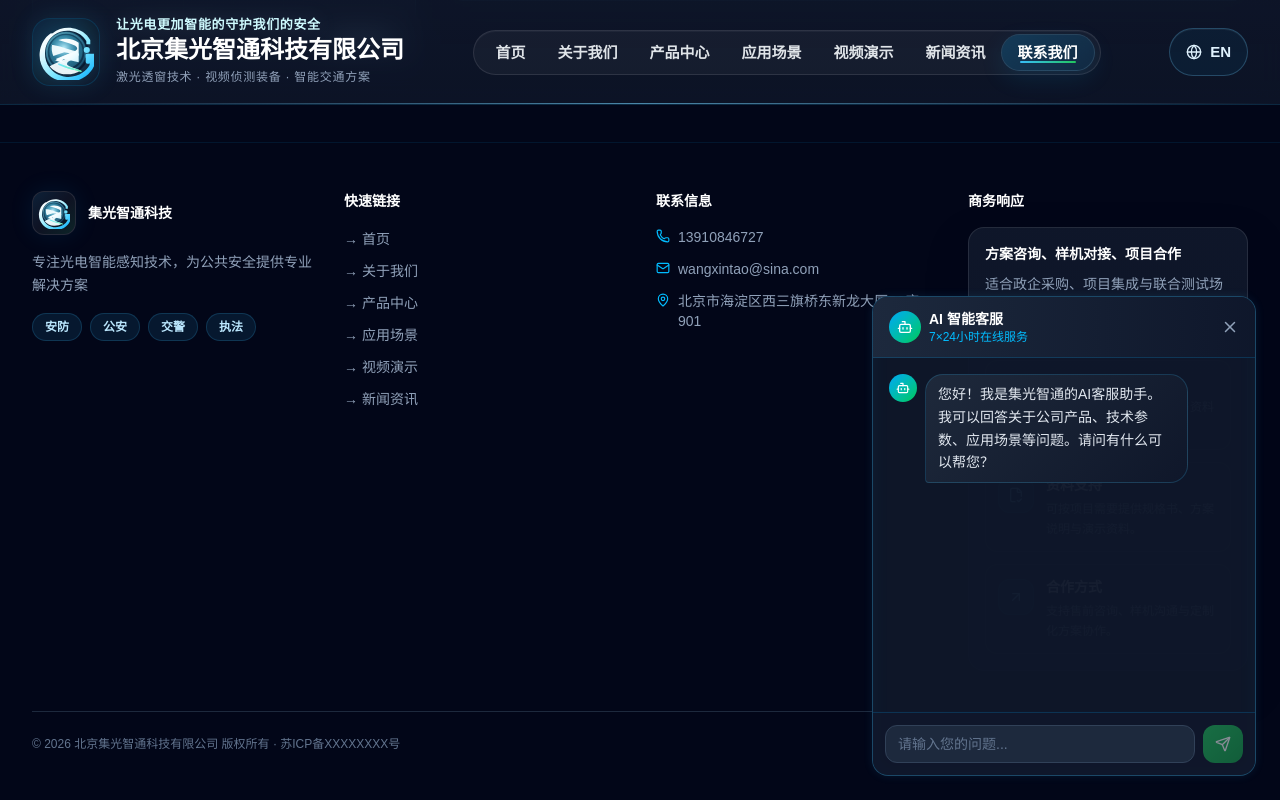
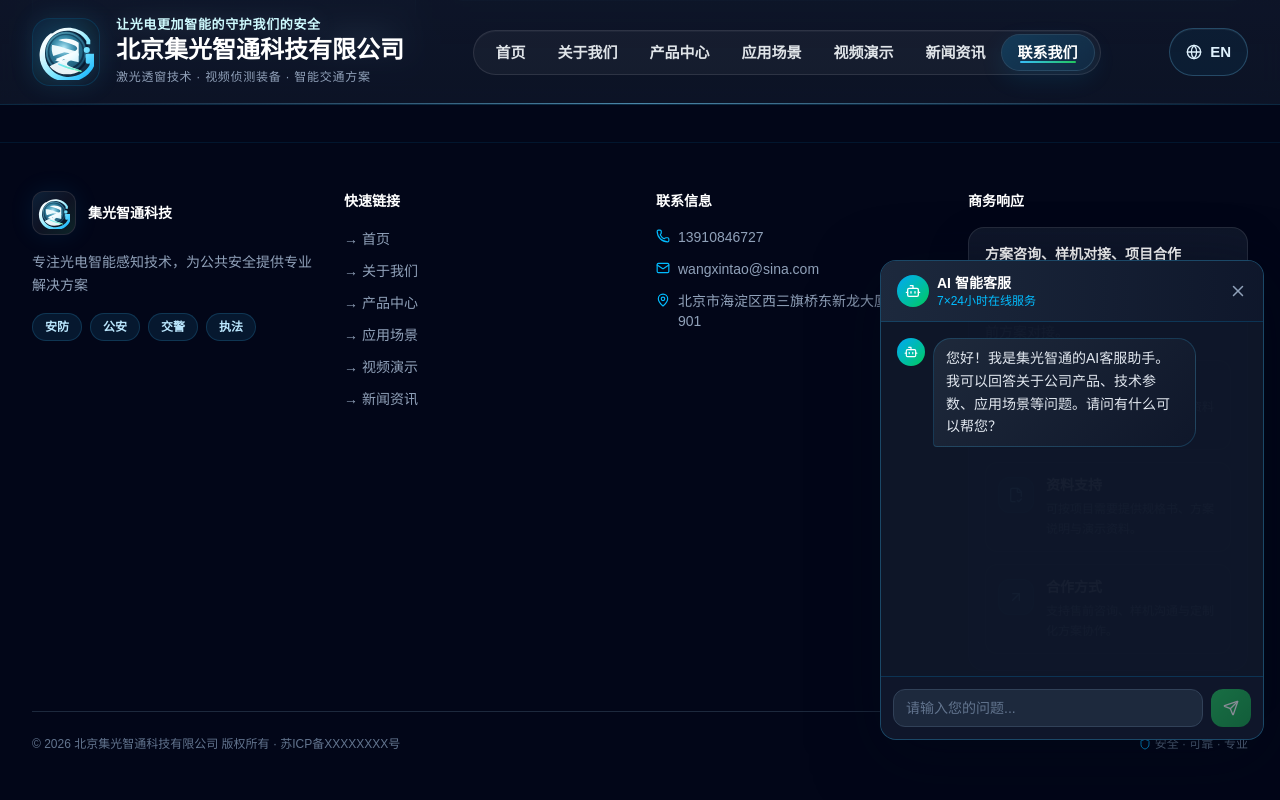
Before and after one commit to wangxintao-bj/jiguangzhitong, a React (Vite) app: page /contact in a window 1280 px wide. Both pictures are taken after a click on the button "Open AI Chat". Shown: the part 934-1734 px from the top of the page. Built offline with nearby package versions, Linux system fonts and the light colour scheme.

Commit message:
feat: 聊天按钮改为可拖拽浮动

```diff
--- a/src/components/AIChatbot.tsx
+++ b/src/components/AIChatbot.tsx
@@ -1,4 +1,4 @@
-import { useState, useEffect, useRef } from 'react'
+import { useState, useEffect, useRef, useCallback } from 'react'
 import { useLang } from '../contexts/LangContext'
 import { MessageCircle, X, Send, Bot, User } from 'lucide-react'
 
@@ -9,7 +9,6 @@
 
 const aiResponses: Record<'zh' | 'en', Record<string, string[]>> = {
   zh: {
-
     '产品': ['我们的核心产品包括：激光透窗摄像机、高清视频监控系统、智能交通抓拍系统、夜视增强摄像机。请问您对哪类产品感兴趣？', '我们提供的光电产品具备高分辨率、全天候工作能力，特别适合公安、交警等执法部门使用。'],
     '激光': ['激光透窗技术是我公司核心专利技术，可有效穿透雨雾、玻璃等介质，实现全天候高清成像。支持的最大探测距离可达数百米。', '我们的激光透窗产品已在多地公安局和交管部门得到成功应用，图像清晰度达到行业领先水平。'],
     '交通': ['智能交通系统包括：超清违章抓拍、车牌识别、车速检测、闯红灯自动记录等功能，满足交管部门全面执法需求。', '我们的交通监控系统支持24小时不间断工作，在雨雾等恶劣天气下仍能清晰抓拍。'],
@@ -24,7 +23,7 @@
     'traffic': ['Our smart traffic system includes: HD violation capture, license plate recognition, speed detection, and automatic red-light recording to meet comprehensive enforcement needs.'],
     'price': ['Product pricing depends on your specific requirements and purchase quantity. Please leave your contact information and our sales engineer will contact you within 24 hours.'],
     'contact': ['You can reach us by filling out the inquiry form on our website or calling our sales hotline. We promise to respond within 24 hours.'],
-    'company': ['Wuxi Jiguang Zhitong Technology Co., Ltd. is a high-tech enterprise focused on video surveillance, optoelectronics, and intelligent transportation, primarily serving law enforcement agencies.'],
+    'company': ['Jiguang Zhitong Technology Co., Ltd. is a high-tech enterprise focused on video surveillance, optoelectronics, and intelligent transportation, primarily serving law enforcement agencies.'],
   } as any
 }
 
@@ -54,6 +53,89 @@
   const [thinking, setThinking] = useState(false)
   const messagesEndRef = useRef<HTMLDivElement>(null)
 
+  // ---- Drag state for floating button ----
+  const [dragging, setDragging] = useState(false)
+  const [dragStart, setDragStart] = useState({ x: 0, y: 0 })
+  const [pos, setPos] = useState(() => {
+    const saved = typeof window !== 'undefined' ? localStorage.getItem('chatbot_pos') : null
+    if (saved) {
+      try { return JSON.parse(saved) } catch {}
+    }
+    return { x: window.innerWidth - 80, y: window.innerHeight - 100 }
+  })
+  const btnRef = useRef<HTMLButtonElement>(null)
+  const hasMovedRef = useRef(false)
+  const movedDistance = useRef(0)
+
+  const constrain = useCallback((x: number, y: number) => {
+    const w = window.innerWidth
+    const h = window.innerHeight
+    const btnSize = 56
+    return {
+      x: Math.max(8, Math.min(x, w - btnSize - 8)),
+      y: Math.max(8, Math.min(y, h - btnSize - 8)),
+    }
+  }, [])
+
+  const handleMouseDown = (e: React.MouseEvent) => {
+    setDragging(true)
+    hasMovedRef.current = false
+    movedDistance.current = 0
+    setDragStart({ x: e.clientX - pos.x, y: e.clientY - pos.y })
+    e.preventDefault()
+  }
+
+  const handleTouchStart = (e: React.TouchEvent) => {
+    const touch = e.touches[0]
+    setDragging(true)
+    hasMovedRef.current = false
+    movedDistance.current = 0
+    setDragStart({ x: touch.clientX - pos.x, y: touch.clientY - pos.y })
+  }
+
+  useEffect(() => {
+    if (!dragging) return
+
+    const handleMouseMove = (e: MouseEvent) => {
+      const newPos = constrain(e.clientX - dragStart.x, e.clientY - dragStart.y)
+      movedDistance.current += Math.abs(newPos.x - pos.x) + Math.abs(newPos.y - pos.y)
+      if (movedDistance.current > 10) hasMovedRef.current = true
+      setPos(newPos)
+    }
+
+    const handleTouchMove = (e: TouchEvent) => {
+      const touch = e.touches[0]
+      const newPos = constrain(touch.clientX - dragStart.x, touch.clientY - dragStart.y)
+      movedDistance.current += Math.abs(newPos.x - pos.x) + Math.abs(newPos.y - pos.y)
+      if (movedDistance.current > 10) hasMovedRef.current = true
+      setPos(newPos)
+    }
+
+    const handleEnd = () => {
+      setDragging(false)
+      localStorage.setItem('chatbot_pos', JSON.stringify(pos))
+    }
+
+    window.addEventListener('mousemove', handleMouseMove)
+    window.addEventListener('mouseup', handleEnd)
+    window.addEventListener('touchmove', handleTouchMove, { passive: true })
+    window.addEventListener('touchend', handleEnd)
+
+    return () => {
+      window.removeEventListener('mousemove', handleMouseMove)
+      window.removeEventListener('mouseup', handleEnd)
+      window.removeEventListener('touchmove', handleTouchMove)
+      window.removeEventListener('touchend', handleEnd)
+    }
+  }, [dragging, dragStart, constrain, pos])
+
+  useEffect(() => {
+    if (!dragging) {
+      localStorage.setItem('chatbot_pos', JSON.stringify(pos))
+    }
+  }, [pos, dragging])
+  // ---- End drag logic ----
+
   useEffect(() => {
     messagesEndRef.current?.scrollIntoView({ behavior: 'smooth' })
   }, [messages])
@@ -75,39 +157,40 @@
     }, 800 + Math.random() * 600)
   }
 
+  const handleBtnClick = () => {
+    if (!hasMovedRef.current) {
+      setOpen(true)
+    }
+  }
+
   return (
     <>
-      {/* Floating button - always visible, fixed on screen */}
+      {/* Floating draggable button */}
       <button
-        onClick={() => setOpen(true)}
-        className="fixed bottom-6 right-6 z-[9999] btn-cta text-white w-14 h-14 rounded-full flex items-center justify-center shadow-[0_8px_32px_rgba(6,182,212,0.5)] cursor-pointer animate-pulse-glow hover:scale-110 active:scale-95 transition-all duration-200 ring-2 ring-sky-400/20"
+        ref={btnRef}
+        onMouseDown={handleMouseDown}
+        onTouchStart={handleTouchStart}
+        onClick={handleBtnClick}
+        className="fixed z-[9999] btn-cta text-white w-14 h-14 rounded-full flex items-center justify-center shadow-[0_8px_32px_rgba(6,182,212,0.5)] cursor-grab active:cursor-grabbing hover:scale-110 active:scale-95 transition-all duration-200 ring-2 ring-sky-400/20"
+        style={{
+          left: pos.x,
+          top: pos.y,
+          display: open ? 'none' : 'flex',
+        }}
         aria-label="Open AI Chat"
-        style={{ display: open ? 'none' : 'flex' }}
       >
         <MessageCircle size={24} />
       </button>
 
       {/* Chat window */}
       {open && (
-        <div className="fixed bottom-4 md:bottom-6 right-4 md:right-6 z-[9999] w-[calc(100vw-32px)] md:w-96 flex flex-col rounded-2xl overflow-hidden shadow-[0_18px_64px_rgba(2,8,23,0.6)] glow-border"
-          style={{ height: 'min(480px, calc(100vh - 120px))', background: 'rgba(15,23,42,0.97)' }}>
-
-          {/* Header */}
-          <div className="flex items-center justify-between px-4 py-3 bg-gradient-to-r from-slate-800 to-slate-900 border-b border-sky-500/20">
-            <div className="flex items-center gap-2">
-              <div className="w-8 h-8 rounded-full bg-gradient-to-br from-sky-500 to-green-500 flex items-center justify-center">
-                <Bot size={16} className="text-white" />
-              </div>
-              <div>
-                <p className="text-sm font-semibold text-white">{t('chat.title')}</p>
-                <p className="text-xs text-sky-400">{t('chat.subtitle')}</p>
-              </div>
-            </div>
-            <button onClick={() => setOpen(false)} className="text-slate-400 hover:text-white cursor-pointer transition-colors">
-              <X size={18} />
-            </button>
-          </div>
-
+        <DraggableChatWindow
+          pos={pos}
+          onPosChange={setPos}
+          onClose={() => setOpen(false)}
+          title={t('chat.title')}
+          subtitle={t('chat.subtitle')}
+        >
           {/* Messages */}
           <div className="flex-1 overflow-y-auto p-4 space-y-3">
             {messages.map((msg, i) => (
@@ -160,8 +243,93 @@
               </button>
             </div>
           </div>
-        </div>
+        </DraggableChatWindow>
       )}
     </>
   )
 }
+
+/** Draggable chat window wrapper */
+function DraggableChatWindow({
+  pos, onPosChange, onClose, title, subtitle, children
+}: {
+  pos: { x: number; y: number }
+  onPosChange: (p: { x: number; y: number }) => void
+  onClose: () => void
+  title: string
+  subtitle: string
+  children: React.ReactNode
+}) {
+  const [winPos, setWinPos] = useState({ x: Math.min(pos.x, window.innerWidth - 400), y: Math.min(pos.y, window.innerHeight - 540) })
+  const [dragging, setDragging] = useState(false)
+  const dragRef = useRef({ startX: 0, startY: 0, winX: 0, winY: 0 })
+
+  const handleMouseDown = (e: React.MouseEvent) => {
+    if ((e.target as HTMLElement).closest('button')) return
+    setDragging(true)
+    dragRef.current = { startX: e.clientX, startY: e.clientY, winX: winPos.x, winY: winPos.y }
+    e.preventDefault()
+  }
+
+  useEffect(() => {
+    if (!dragging) return
+    const handleMove = (e: MouseEvent) => {
+      const dx = e.clientX - dragRef.current.startX
+      const dy = e.clientY - dragRef.current.startY
+      setWinPos({
+        x: Math.max(0, Math.min(dragRef.current.winX + dx, window.innerWidth - 320)),
+        y: Math.max(0, Math.min(dragRef.current.winY + dy, window.innerHeight - 100)),
+      })
+    }
+    const handleEnd = () => {
+      setDragging(false)
+      onPosChange(winPos)
+    }
+    window.addEventListener('mousemove', handleMove)
+    window.addEventListener('mouseup', handleEnd)
+    return () => {
+      window.removeEventListener('mousemove', handleMove)
+      window.removeEventListener('mouseup', handleEnd)
+    }
+  }, [dragging, winPos, onPosChange])
+
+  const windowStyle: React.CSSProperties = {
+    position: 'fixed',
+    zIndex: 9999,
+    left: winPos.x,
+    top: winPos.y,
+    width: 'calc(100vw - 32px)',
+    maxWidth: '384px',
+    height: 'min(480px, calc(100vh - 120px))',
+    background: 'rgba(15,23,42,0.97)',
+    borderRadius: '16px',
+    overflow: 'hidden',
+    boxShadow: '0 18px 64px rgba(2,8,23,0.6)',
+    display: 'flex',
+    flexDirection: 'column',
+  }
+
+  return (
+    <div style={windowStyle} className="glow-border">
+      {/* Draggable header */}
+      <div
+        onMouseDown={handleMouseDown}
+        className="flex items-center justify-between px-4 py-3 bg-gradient-to-r from-slate-800 to-slate-900 border-b border-sky-500/20 cursor-grab active:cursor-grabbing select-none"
+      >
+        <div className="flex items-center gap-2 pointer-events-none">
+          <div className="w-8 h-8 rounded-full bg-gradient-to-br from-sky-500 to-green-500 flex items-center justify-center">
+            <Bot size={16} className="text-white" />
+          </div>
+          <div>
+            <p className="text-sm font-semibold text-white">{title}</p>
+            <p className="text-xs text-sky-400">{subtitle}</p>
+          </div>
+        </div>
+        <button onClick={onClose} className="text-slate-400 hover:text-white cursor-pointer transition-colors">
+          <X size={18} />
+        </button>
+      </div>
+      {children}
+    </div>
+  )
+}
```
